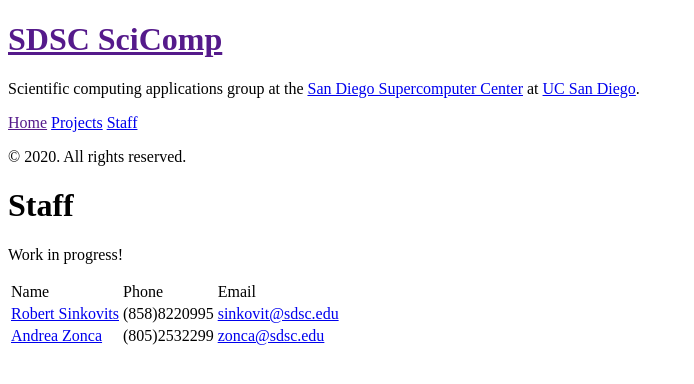
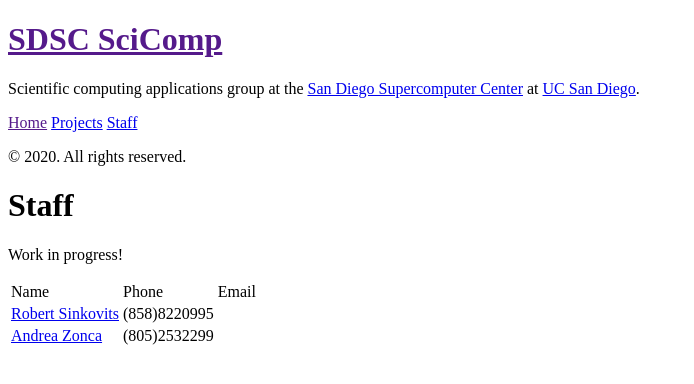
Before and after one commit to sdsc-scicomp/sdsc-scicomp.github.io, a Jekyll site: the page built from staff.md, in a window 1280 px wide. Shown: the top 384 px of the page, without its empty margins (0-694 px from the left). Built offline with Jekyll 4.4.1, drawn with Linux system fonts in a browser that asks for light colours; Markdown is read by kramdown in place of the engine named in the settings.

Commit message:
remove emails

```diff
--- a/_data/staff.yml
+++ b/_data/staff.yml
@@ -1,12 +1,12 @@
 - name: Robert Sinkovits
   homepage: sinkovit
-  email: sinkovit@sdsc.edu
+  email: ""
   phone: "(858)8220995"
   office: 415
 - name: Andrea Zonca
   homepage: zonca
   github: zonca
-  email: zonca@sdsc.edu
+  email: ""
   phone: "(805)2532299"
   office: 405
   twitter: andreazonca
```
